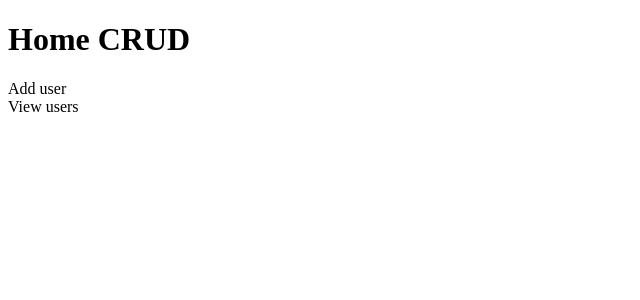
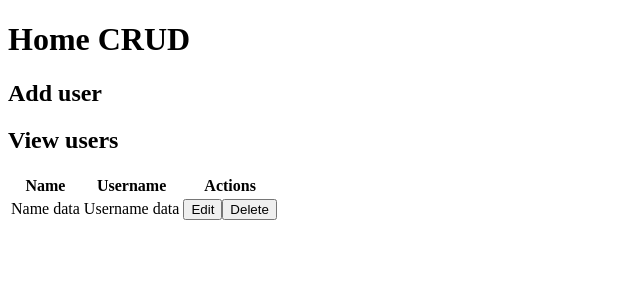
Before and after one commit to Tektech-fr/Template-reactjs-back-front, a React (Vite) app in the folder frontend/: page /home in a window 1280 px wide. Shown: the top 300 px of the page, without its empty margins (0-640 px from the left). Built offline with nearby package versions, Linux system fonts and the light colour scheme.

Commit message:
add UserTable comp to Home

```diff
--- /dev/null
+++ b/frontend/src/components/UserTable.jsx
@@ -0,0 +1,23 @@
+const UserTable = () => (
+	<table>
+		<thead>
+			<tr>
+				<th>Name</th>
+				<th>Username</th>
+				<th>Actions</th>
+			</tr>
+		</thead>
+		<tbody>
+			<tr>
+				<td>Name data</td>
+				<td>Username data</td>
+				<td>
+					<button>Edit</button>
+					<button>Delete</button>
+				</td>
+			</tr>
+		</tbody>
+	</table>
+);
+
+export default UserTable;
--- a/frontend/src/pages/Home.jsx
+++ b/frontend/src/pages/Home.jsx
@@ -1,9 +1,16 @@
+import UserTable from "@comp/UserTable";
+
 const Home = () => {
 	return (
 		<main>
 			<h1>Home CRUD</h1>
-			<section>Add user</section>
-			<section>View users</section>
+			<section>
+				<h2>Add user</h2>
+			</section>
+			<section>
+				<h2>View users</h2>
+				<UserTable />
+			</section>
 		</main>
 	);
 };
--- a/frontend/src/styles/common/main.scss
+++ b/frontend/src/styles/common/main.scss
@@ -8,3 +8,4 @@
 @import "@sassP/notfound";
 
 // COMPONENTS
+@import "@sassC/usertable";
```
Also changed, not shown: frontend/src/styles/components/_usertable.scss (added).
